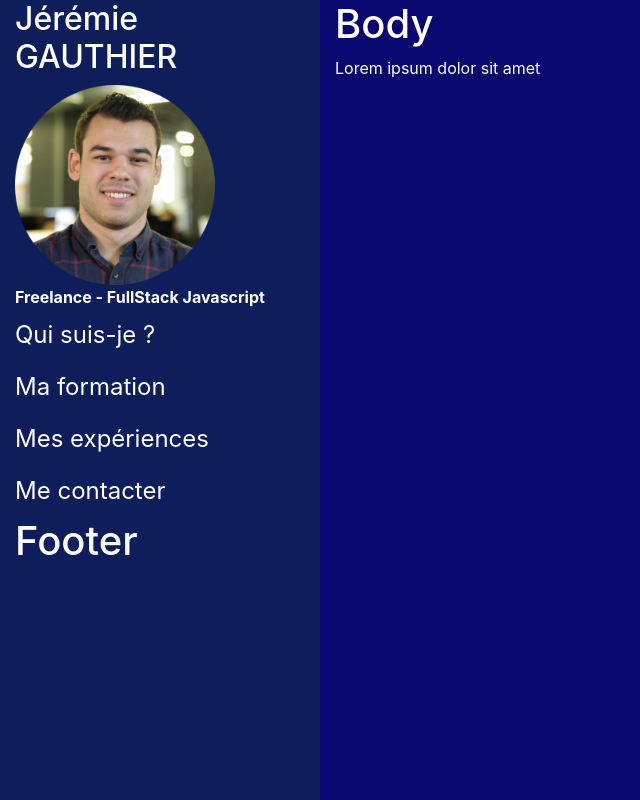
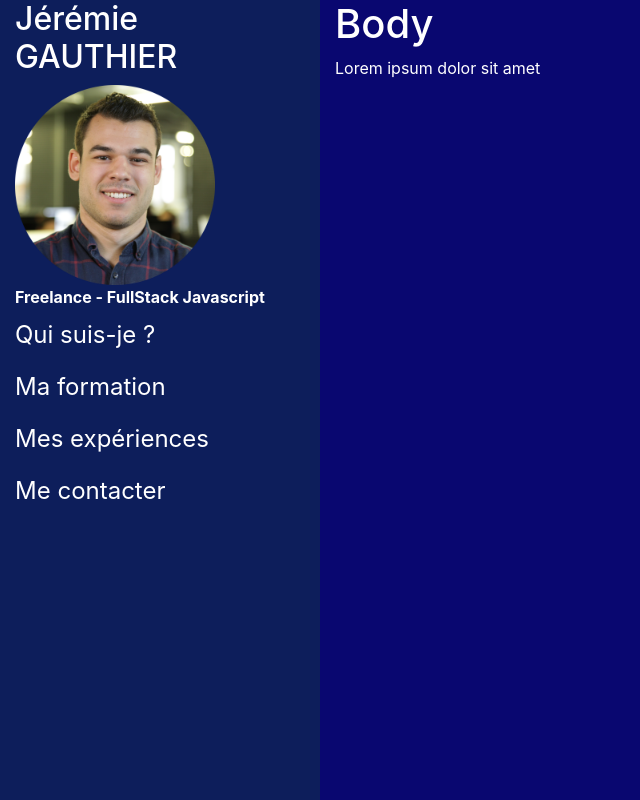
Before and after one commit to jeremie-gauthier/jeremie-gauthier.github.io, a Gatsby app: page / in a window 1280 px wide. Shown: the whole page, without its empty margins (0-640 px from the left). Built offline with nearby package versions, Linux system fonts and the light colour scheme.

Commit message:
remove underline by default

```diff
--- a/src/components/header.jsx
+++ b/src/components/header.jsx
@@ -18,7 +18,6 @@ export default () => {
 				<Link to="work">Mes exp&eacute;riences</Link>
 				<Link to="contact">Me contacter</Link>
 			</div>
-			<h1>Footer</h1>
 		</Fragment>
 	);
 };
--- a/src/components/header.module.css
+++ b/src/components/header.module.css
@@ -11,6 +11,7 @@
 	font-size: 1.5rem;
 	padding: 0.5rem 0rem;
 	color: #fff;
+	text-decoration: none;
 }
 
 .links *:hover {
```
